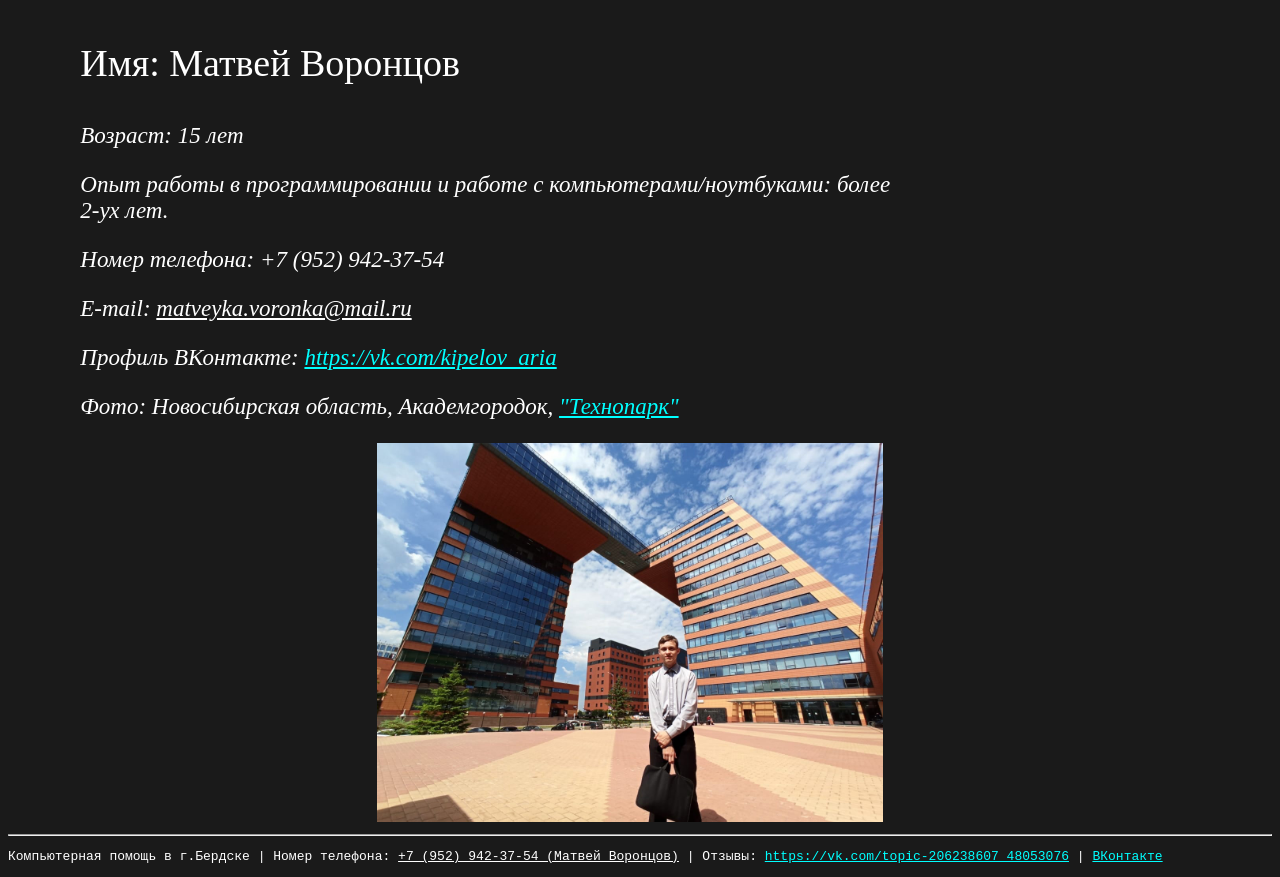
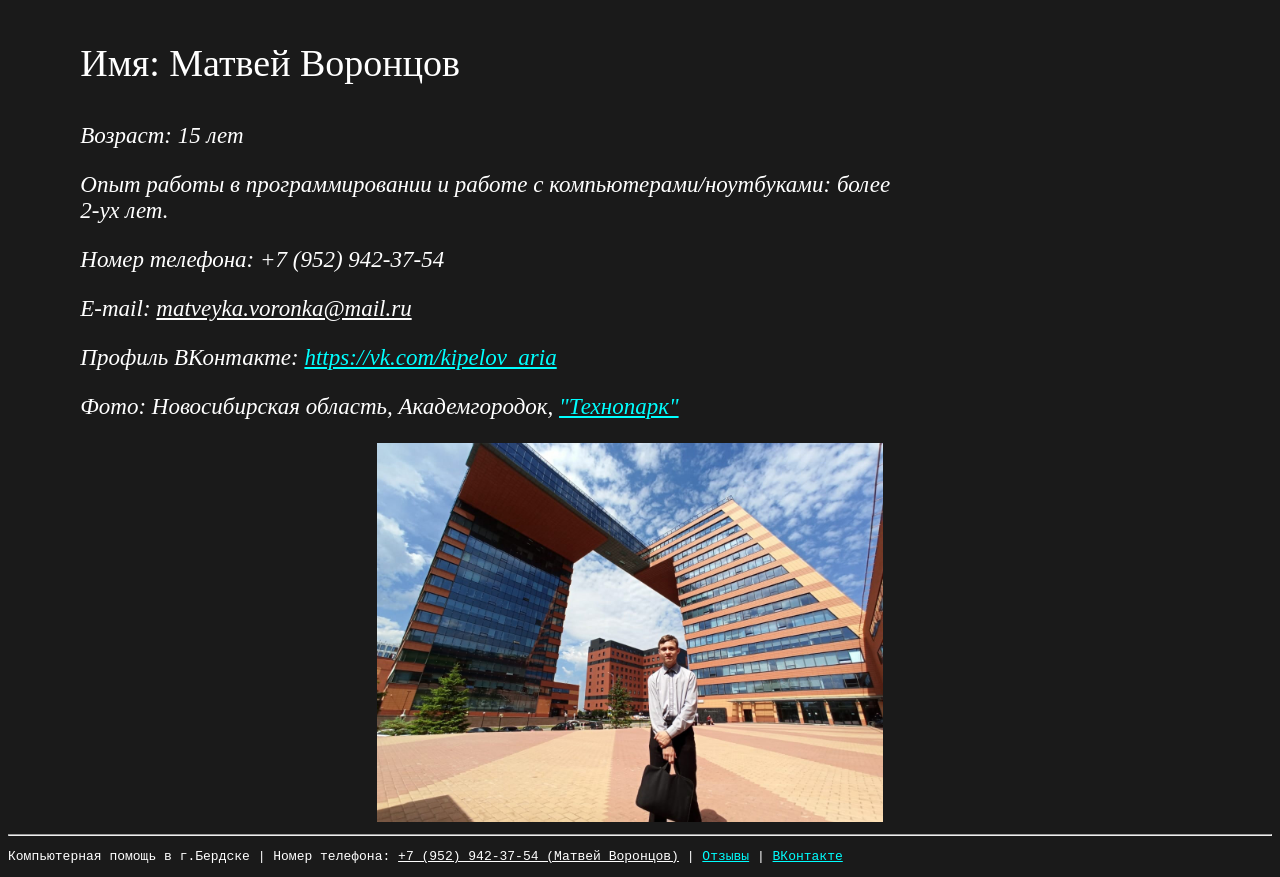
Before and after one commit to matveyka-voron/web-site, a plain HTML site: page index.html in a window 1280 px wide. Shown: the part 2915-3792 px from the top of the page. Drawn offline with Linux system fonts and the light colour scheme; a script that the page names is missing.

Commit message:
Fix <footer>

```diff
--- a/index.html
+++ b/index.html
@@ -66,6 +66,6 @@
     </body>
     <footer class="vk_widget">
         <hr>
-        <pre>Компьютерная помощь в г.Бердске | Номер телефона: <u>+7 (952) 942-37-54 (Матвей Воронцов)</u> | Отзывы: <a href="https://vk.com/topic-206238607_48053076" target="_blank" class="url" title="При нажатии откроется страница с отзывами о работе мастера.">https://vk.com/topic-206238607_48053076</a> | <a href="https://vk.com/berdsk_matvey_vorontsov" target="_blank" class="url" title="При нажатии откроется сообщество ВК.">ВКонтакте</a></pre>
+        <pre>Компьютерная помощь в г.Бердске | Номер телефона: <u>+7 (952) 942-37-54 (Матвей Воронцов)</u> | <a href="https://vk.com/topic-206238607_48053076" target="_blank" class="url" title="При нажатии откроется страница с отзывами о работе мастера.">Отзывы</a> | <a href="https://vk.com/berdsk_matvey_vorontsov" target="_blank" class="url" title="При нажатии откроется сообщество ВК.">ВКонтакте</a></pre>
     </footer>
 </html>
```
